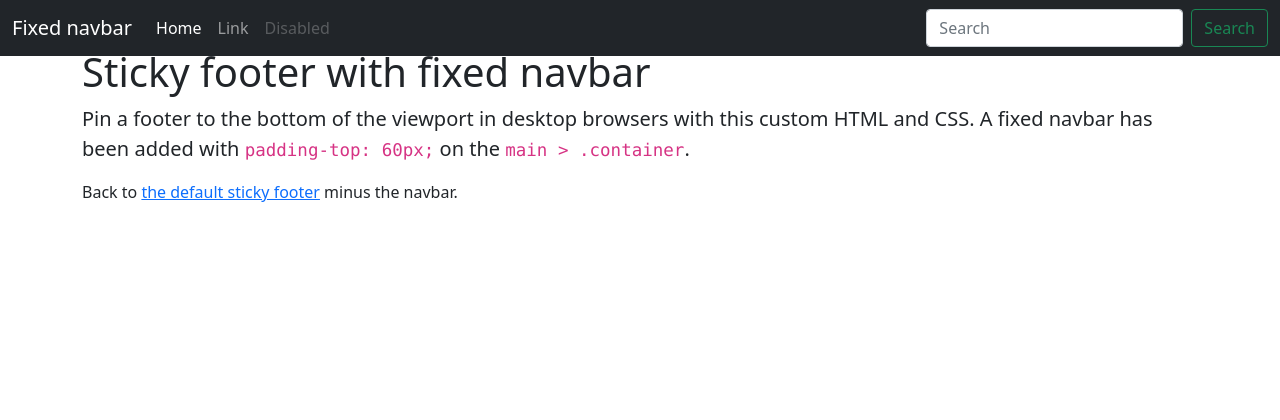
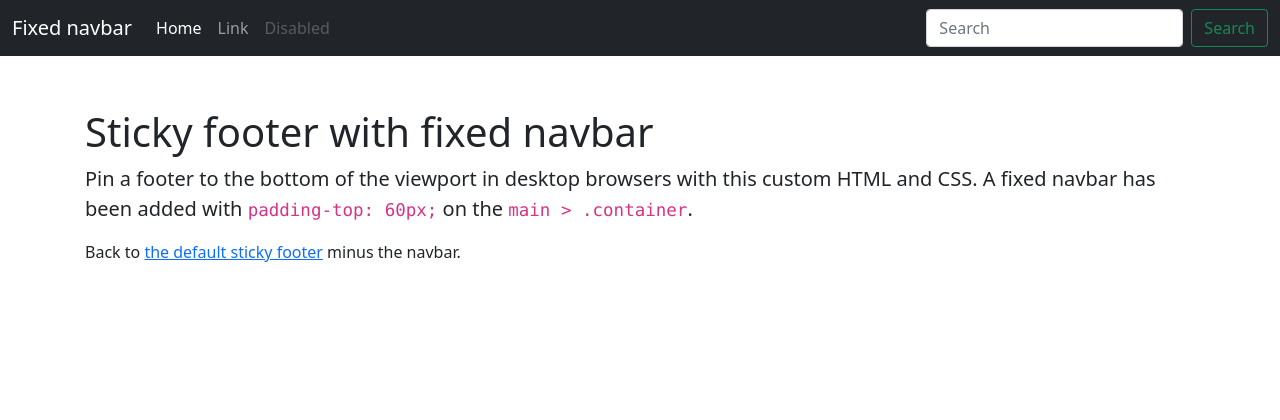
Before and after one commit to boombick/nardgame, a FastAPI app: page /items/1 in a window 1280 px wide. Shown: the top 420 px of the page. Run offline with FastAPI, Linux system fonts and the light colour scheme.

Commit message:
Added docs

```diff
--- a/templates/index.html
+++ b/templates/index.html
@@ -28,6 +28,10 @@
         .bd-placeholder-img-lg {
           font-size: 3.5rem;
         }
+      }
+
+      main > .container {
+        padding: 60px 15px 0;
       }
     </style>
 
```
Also changed, not shown: 1 other file.
